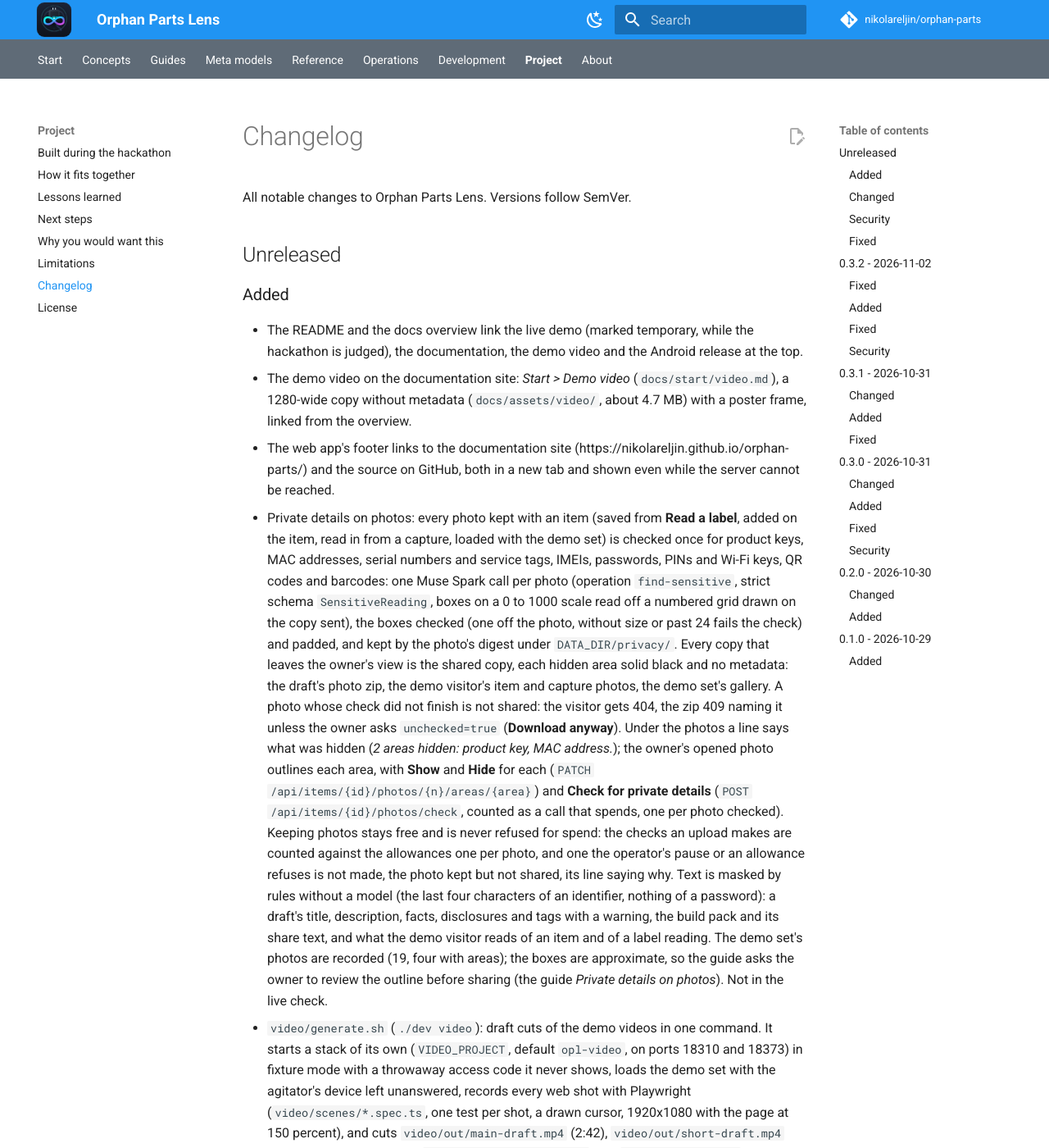
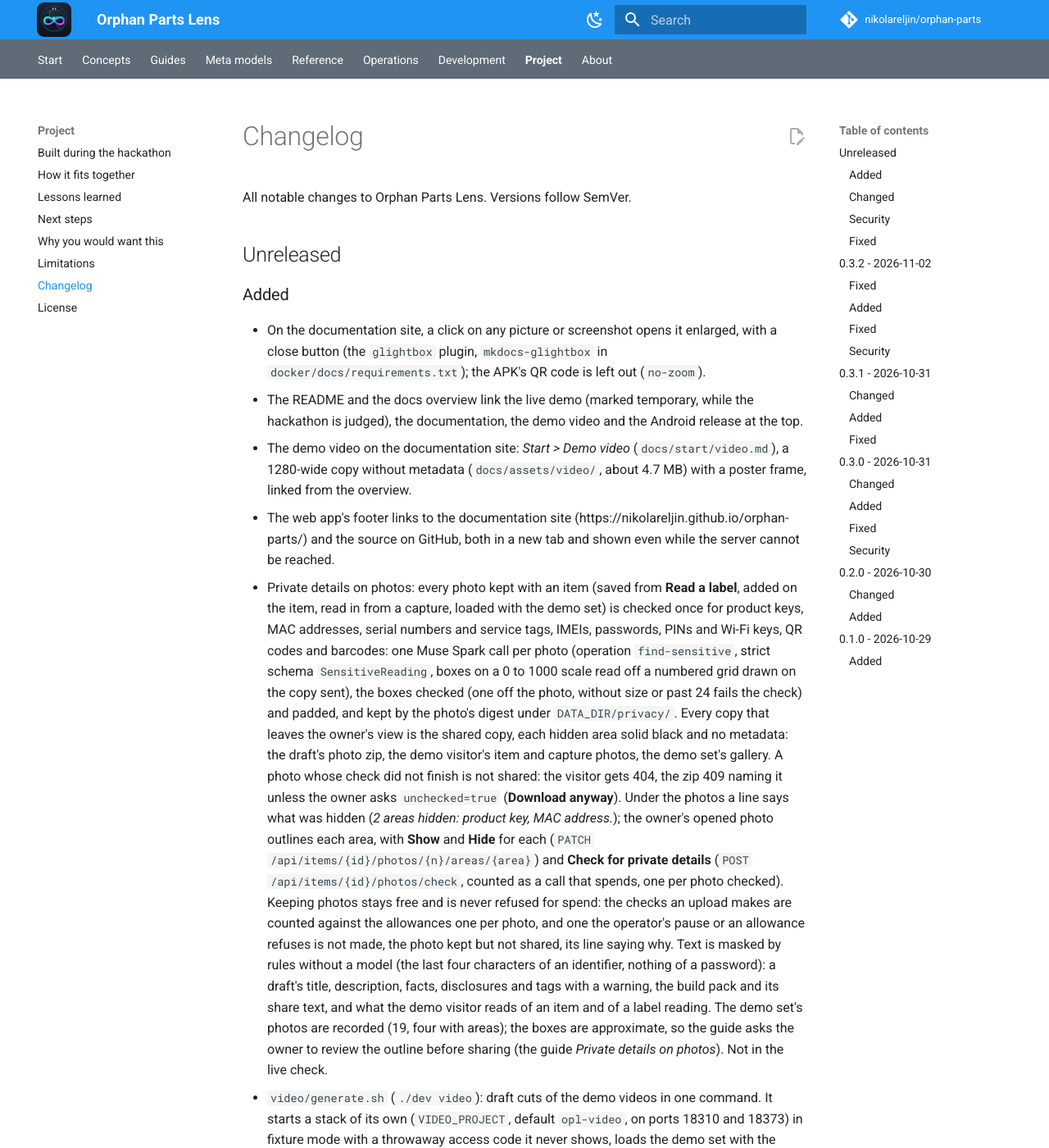
Before and after one commit to nikolareljin/orphan-parts, an MkDocs documentation site: the page built from docs/project/changelog.md, in a window 1280 px wide and 1400 px high. Shown: the whole window at 82% size. Built offline with MkDocs 1.6.1 and Material for MkDocs 9.7.7, drawn with Linux system fonts in a browser that asks for light colours; comment, search, counter and statistics services are not loaded.

Commit message:
docs: open any picture enlarged on a click, with a close button (#129)

```diff
--- a/CHANGELOG.md
+++ b/CHANGELOG.md
@@ -5,6 +5,7 @@
 ## Unreleased
 
 ### Added
+- On the documentation site, a click on any picture or screenshot opens it enlarged, with a close button (the `glightbox` plugin, `mkdocs-glightbox` in `docker/docs/requirements.txt`); the APK's QR code is left out (`no-zoom`).
 - The README and the docs overview link the live demo (marked temporary, while the hackathon is judged), the documentation, the demo video and the Android release at the top.
 - The demo video on the documentation site: *Start > Demo video* (`docs/start/video.md`), a 1280-wide copy without metadata (`docs/assets/video/`, about 4.7 MB) with a poster frame, linked from the overview.
 - The web app's footer links to the documentation site (https://nikolareljin.github.io/orphan-parts/) and the source on GitHub, both in a new tab and shown even while the server cannot be reached.
--- a/docker/docs/requirements.txt
+++ b/docker/docs/requirements.txt
@@ -2,3 +2,4 @@
 mkdocs-material>=9.5,<10
 mkdocs-swagger-ui-tag>=0.6,<1
 mkdocs-git-revision-date-localized-plugin>=1.2,<2
+mkdocs-glightbox>=0.5,<1
--- a/mkdocs.yml
+++ b/mkdocs.yml
@@ -43,6 +43,12 @@
 plugins:
   - search
   - swagger-ui-tag
+  # any picture opens enlarged on a click, with a close button; the APK's QR code stays as it is
+  - glightbox:
+      zoomable: true
+      draggable: false
+      skip_classes:
+        - no-zoom
   - git-revision-date-localized:
       enabled: !ENV [DOCS_GIT_DATES, true]
       fallback_to_build_date: true
```
Also changed, not shown: docs/index.md (+1 -1 lines), docs/start/local.md (+1 -1 lines).
